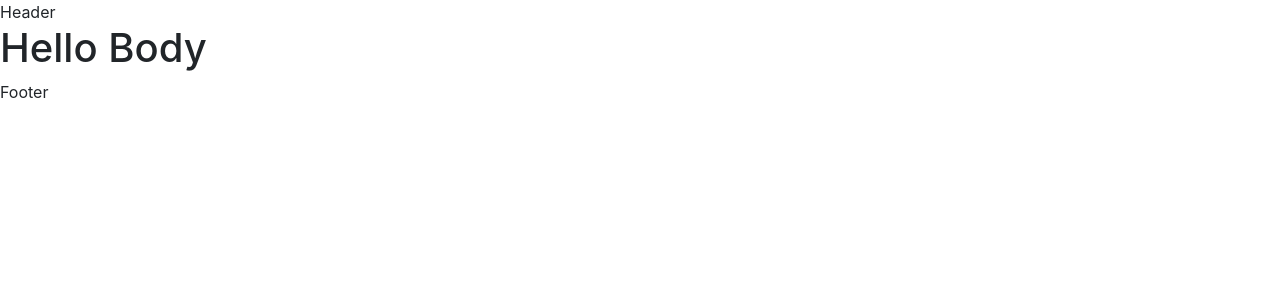
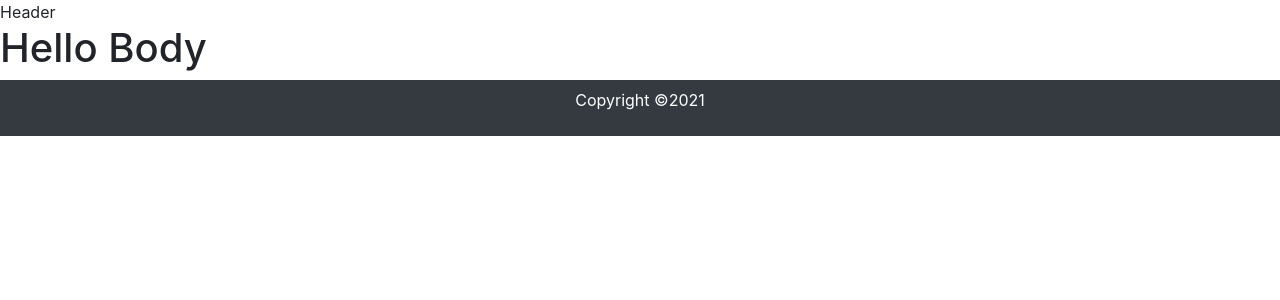
Before and after one commit to Mitchell-Sung/Mitchell-Blog, a React (Create React App) app in the folder client/: page / in a window 1280 px wide. Shown: the top 300 px of the page. Built offline with nearby package versions, Linux system fonts and the light colour scheme.

Commit message:
Create Footer.js for Front-end

```diff
--- a/client/src/App.js
+++ b/client/src/App.js
@@ -4,6 +4,7 @@ import {ConnectedRouter} from 'connected-react-router';
 import store, {history} from './store';
 import MyRouter from './routes/Router';
 import "bootstrap/dist/css/bootstrap.min.css";
+import './assets/custom.scss';
 
 const App = () => {
     return (
--- /dev/null
+++ b/client/src/assets/custom.scss
@@ -0,0 +1,4 @@
+#main-footer {
+    background: #343a40;
+    color: #fff;
+}
--- a/client/src/components/Footer.js
+++ b/client/src/components/Footer.js
@@ -1,11 +1,25 @@
 import React from 'react';
+import {Row, Col} from 'reactstrap';
 
 const Footer = () => {
+    const thisYear = () => {
+        const year = new Date().getFullYear();
+        return year;
+    };
+
     return (
-        <div>
-            Footer
+        <div id='main-footer' className='text-center p-2'>
+            <Row>
+                <Col>
+                    <p>Copyright &copy;<span>{thisYear()}</span></p>
+                </Col>
+            </Row>
         </div>
     );
 };
 
 export default Footer;
+
+// Notes:
+// <Row> and <Col>???
+// Footer > Router.js > App.js > Index.js / how to find the reactstrap like row and col.
--- a/package.json
+++ b/package.json
@@ -12,7 +12,9 @@
     "hpp": "^0.2.3",
     "jsonwebtoken": "^8.5.1",
     "moment": "^2.29.1",
-    "mongoose": "^5.11.19"
+    "mongoose": "^5.11.19",
+    "node-sass": "^5.0.0",
+    "sass-loader": "^11.0.1"
   },
   "devDependencies": {
     "@babel/cli": "^7.13.10",
```
Also changed, not shown: 1 other file (tests, documents, lock files or other folders).
